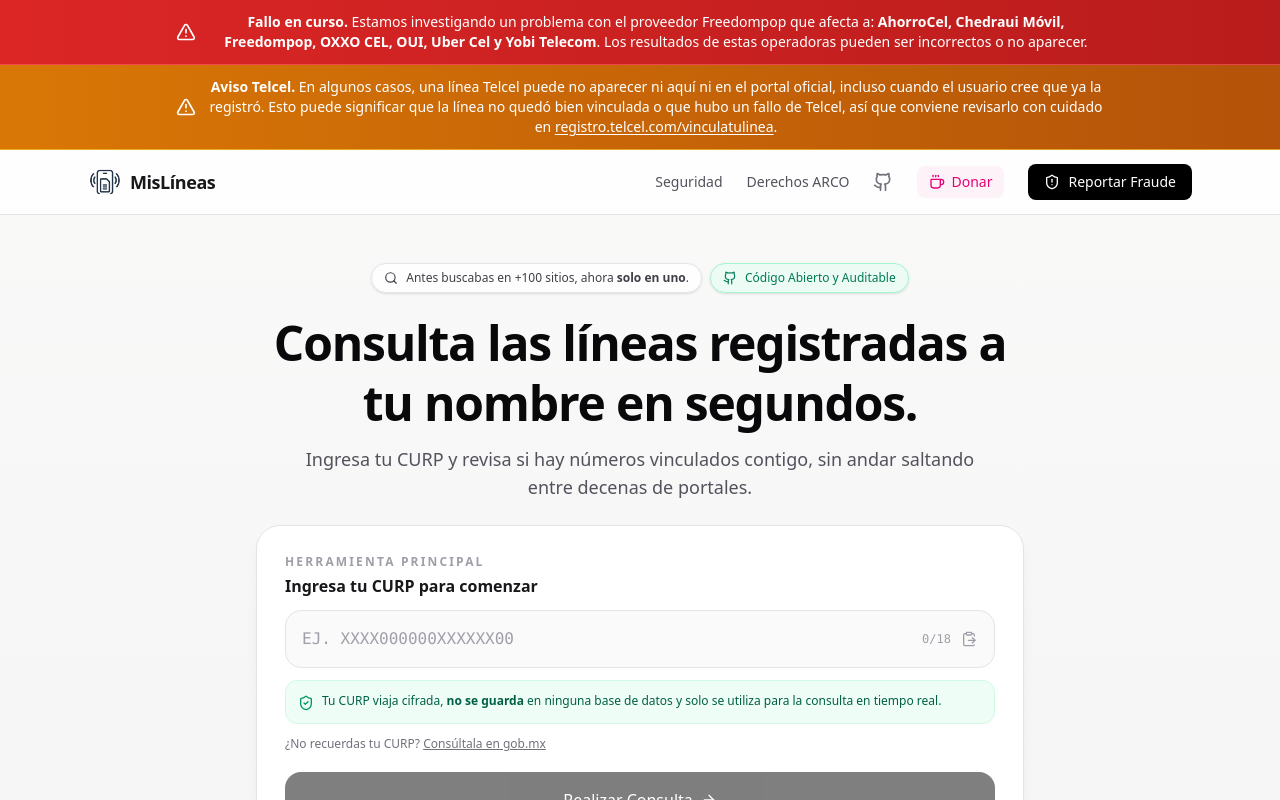
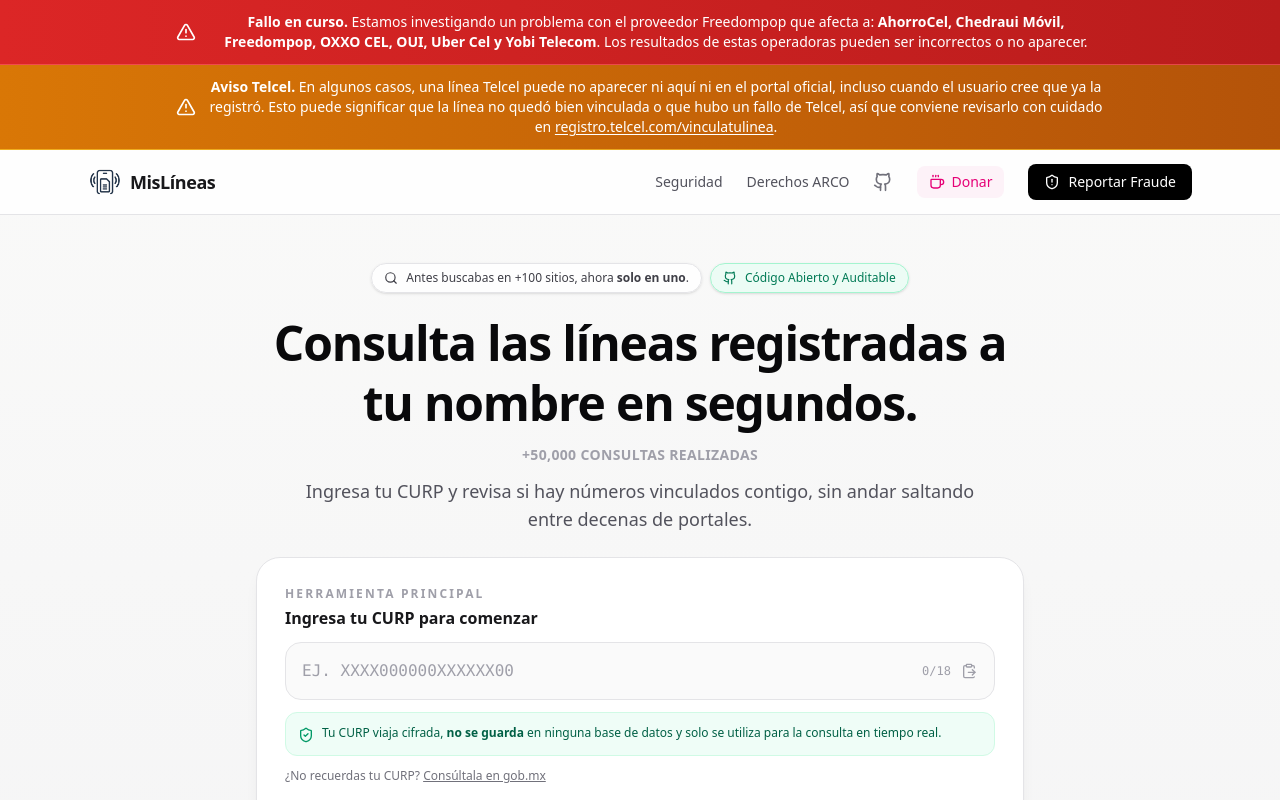
Before and after one commit to CarlosNunezMX/MisLineas, a Next.js app: page / in a window 1280 px wide. Shown: the top 800 px of the page. Built offline with nearby package versions, Linux system fonts and the light colour scheme.

Commit message:
feat: add animated consultation counter to hero
Animated count-up from 0 to +50,000 between h1 and description copy.
Replaces third badge with an integrated milestone stat line.

```diff
--- a/src/components/home/Hero.tsx
+++ b/src/components/home/Hero.tsx
@@ -1,7 +1,29 @@
 "use client";
 
 import { Github, Search } from "lucide-react";
-import { motion } from "motion/react";
+import { motion, useInView, useMotionValue, useSpring } from "motion/react";
+import { useEffect, useRef } from "react";
+
+function AnimatedCount({ target }: { target: number }) {
+  const ref = useRef<HTMLSpanElement>(null);
+  const inView = useInView(ref, { once: true });
+  const raw = useMotionValue(0);
+  const smoothed = useSpring(raw, { stiffness: 60, damping: 20 });
+
+  useEffect(() => {
+    if (inView) raw.set(target);
+  }, [inView, raw, target]);
+
+  useEffect(() => {
+    return smoothed.on("change", (v) => {
+      if (ref.current) {
+        ref.current.textContent = "+" + Math.round(v).toLocaleString("es-MX");
+      }
+    });
+  }, [smoothed]);
+
+  return <span ref={ref}>+0</span>;
+}
 
 export function Hero() {
   return (
@@ -35,6 +57,14 @@
         <h1 className="mx-auto max-w-3xl text-4xl font-bold leading-tight tracking-tight text-zinc-950 sm:text-5xl">
           Consulta las líneas registradas a tu nombre en segundos.
         </h1>
+        <motion.p
+          initial={{ opacity: 0, y: 6 }}
+          animate={{ opacity: 1, y: 0 }}
+          transition={{ delay: 0.15 }}
+          className="mx-auto max-w-2xl text-sm font-semibold tracking-wide text-zinc-400 uppercase"
+        >
+          <AnimatedCount target={50000} /> consultas realizadas
+        </motion.p>
         <p className="mx-auto max-w-2xl text-base leading-7 text-zinc-600 sm:text-lg">
           Ingresa tu CURP y revisa si hay números vinculados contigo, sin andar
           saltando entre decenas de portales.
```
